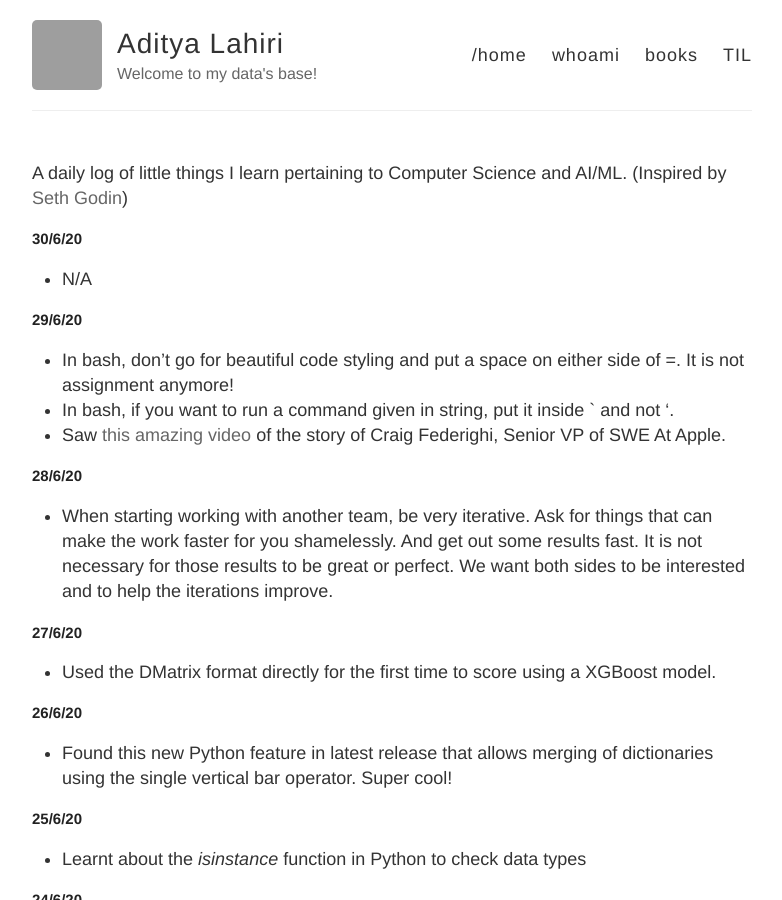
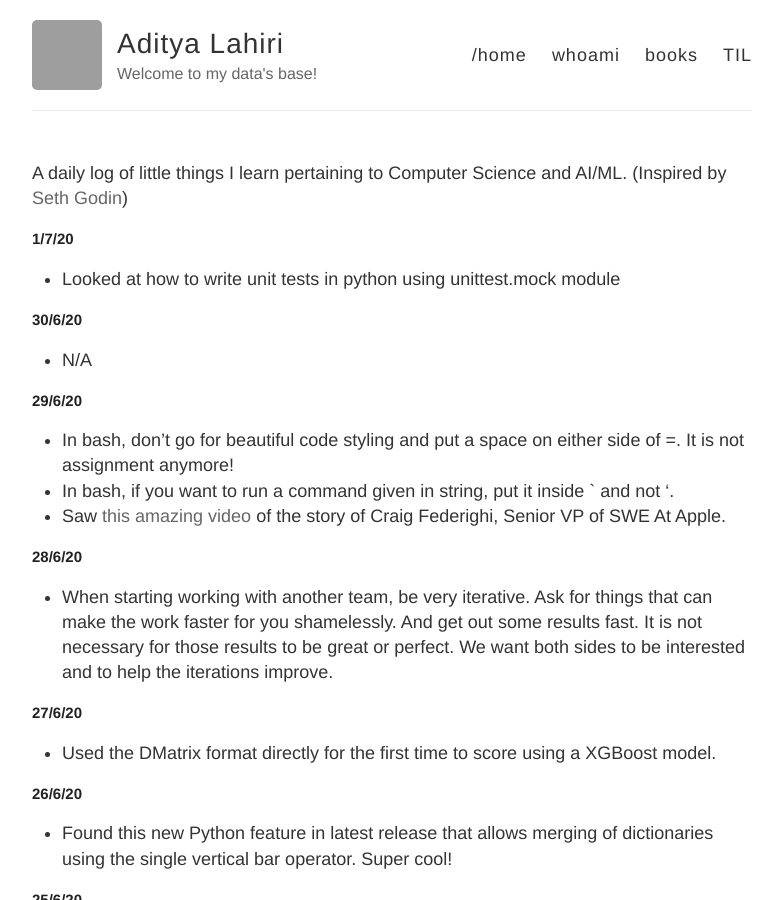
Before and after one commit to adityalahiri/adityalahiri.github.io, a Jekyll site: the page built from TIL.md, in a window 1280 px wide and 900 px high. Shown: the whole window, without its empty margins (248-1030 px from the left). Built offline with Jekyll 4.4.1, drawn with Linux system fonts in a browser that asks for light colours; our own code applies the rules of GitHub Pages for plain Markdown files; grey boxes are pictures that could not be loaded.

Commit message:
Update for 1/7

```diff
--- a/TIL.md
+++ b/TIL.md
@@ -1,5 +1,9 @@
 A daily log of little things I learn pertaining to Computer Science and AI/ML.
 (Inspired by [Seth Godin](https://seths.blog/))
+
+## 1/7/20
+
+* Looked at how to write unit tests in python using unittest.mock module
 
 ## 30/6/20
 
```
